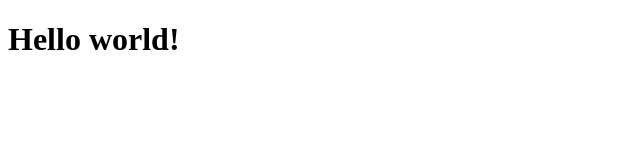
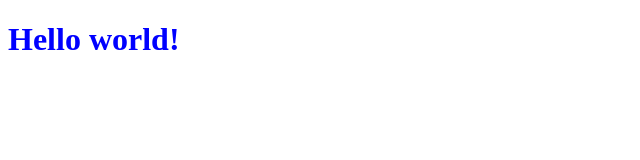
Before and after one commit to VictorCruk/Pruebas, a plain HTML site: page index.html in a window 1280 px wide. Shown: the whole page, without its empty margins (0-640 px from the left). Drawn offline with Linux system fonts and the light colour scheme.

Commit message:
Add style sheet

```diff
--- /dev/null
+++ b/css/style.css
@@ -0,0 +1,3 @@
+h1{
+    color:blue;
+}
--- a/index.html
+++ b/index.html
@@ -4,6 +4,7 @@
     <meta charset="UTF-8">
     <meta name="viewport" content="width=device-width, initial-scale=1.0">
     <title>Document</title>
+    <link rel="stylesheet" href="css/style.css">
 </head>
 <body>
     <h1>Hello world!</h1>
```
